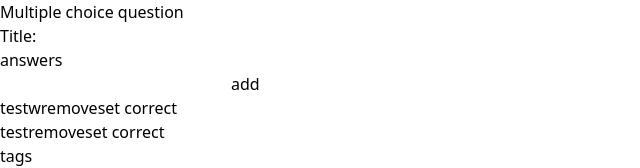
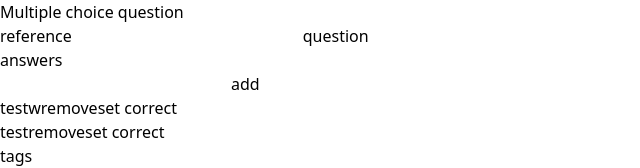
Before and after one commit to JorritScholten/OCAQuizApp, a React (Vite) app in the folder frontend/: page /question/m in a window 1280 px wide. Shown: the top 168 px of the page, without its empty margins (0-640 px from the left). Built offline with nearby package versions, Linux system fonts and the light colour scheme.

Commit message:
createMultiple choices function done and working

```diff
--- a/frontend/src/pages/question/multipleChoice/createMultipleChoice.jsx
+++ b/frontend/src/pages/question/multipleChoice/createMultipleChoice.jsx
@@ -8,25 +8,24 @@ export default function CreateMultipleChoice() {
     answers: ["testw", "test"],
   });
   const [tags, setTags] = useState(["testw", "test"]);
-  const [title, setTitle] = useState("");
+  const [question, setQuestion] = useState("");
+  const [referenceToBook, setReferenceToBook] = useState("");
 
   const handleSubmit = async (e) => {
     e.preventDefault();
-    const postBody ={
+    const postBody = {
       type: "MULTIPLECHOICE",
-      title: title,
-       answers:
-        answersOBJ.answers.map((ans) => {
+      title: question,
+      referenceToBook: referenceToBook,
+      answers: answersOBJ.answers.map((ans) => {
         return {
           answer: ans,
           isCorrect: ans === answersOBJ.answer,
         };
       }),
-      tags:
-        tags.map((tag) => {
+      tags: tags.map((tag) => {
         return { name: tag };
       }),
-
     };
     console.log(postBody);
     await fetch("http://localhost:8080/api/v1/question", {
@@ -50,15 +49,27 @@ export default function CreateMultipleChoice() {
       encType="multipart/form-data"
     >
       <h2 className="text-center">Multiple choice question</h2>
-      <label htmlFor="title" className="text-center">
-        Title:
+      <label htmlFor="bookreference" className="text-center">
+        <span>reference</span>
         <input
           onChange={(e) => {
-            setTitle(e.target.value);
+            setReferenceToBook(e.target.value);
           }}
           type="text"
-          id="title"
-          pattern="[A-Z]{1}[ \S]+[.?]{1}"
+          id="bookreference"
+          //pattern="[A-Z]{1}[ \S]+[.?]{1}"
+          required
+        />
+      </label>
+      <label htmlFor="question" className="text-center">
+        <span>question</span>
+        <input
+          onChange={(e) => {
+            setQuestion(e.target.value);
+          }}
+          type="text"
+          id="question"
+          //pattern="[A-Z]{1}[ \S]+[.?]{1}"
           required
         />
       </label>
```
Lines whose indentation alone changed are shown as unchanged.
